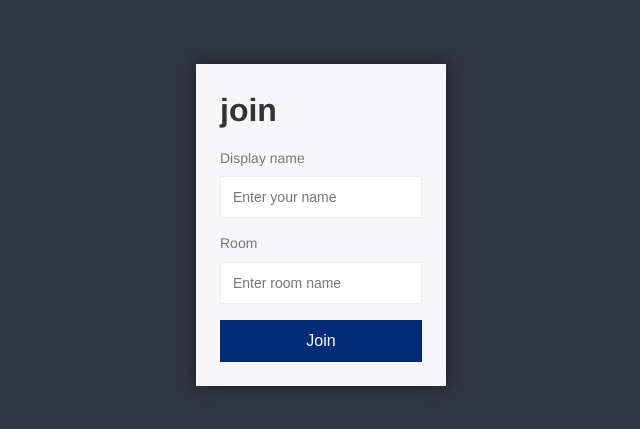
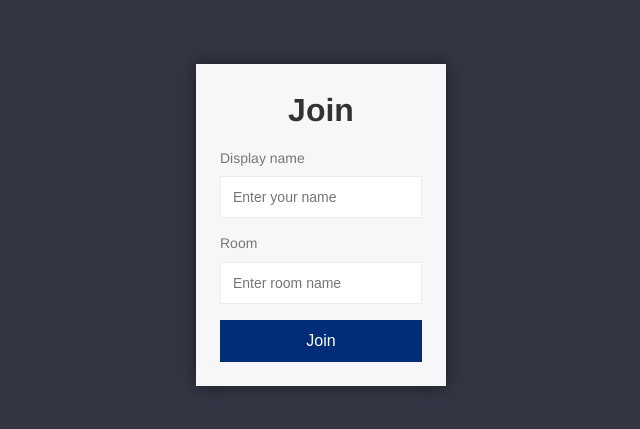
Before and after one commit to anuragkotwal/Chat-App, a website: page public/index.html in a window 1280 px wide. Shown: the part 175-604 px from the top of the page, without its empty margins (319-959 px from the left). Drawn offline with Linux system fonts and the light colour scheme.

Commit message:
UI added to home page

```diff
--- a/public/index.html
+++ b/public/index.html
@@ -9,7 +9,7 @@
     <body>
         <div class="centered-form">
             <div class="centered-form__box">
-                <h1>join</h1>
+                <h1 align="center">Join</h1>
                 <form action="/chat.html">
                     <label>Display name</label>
                     <input type="text" name="username" placeholder="Enter your name" required>
```
